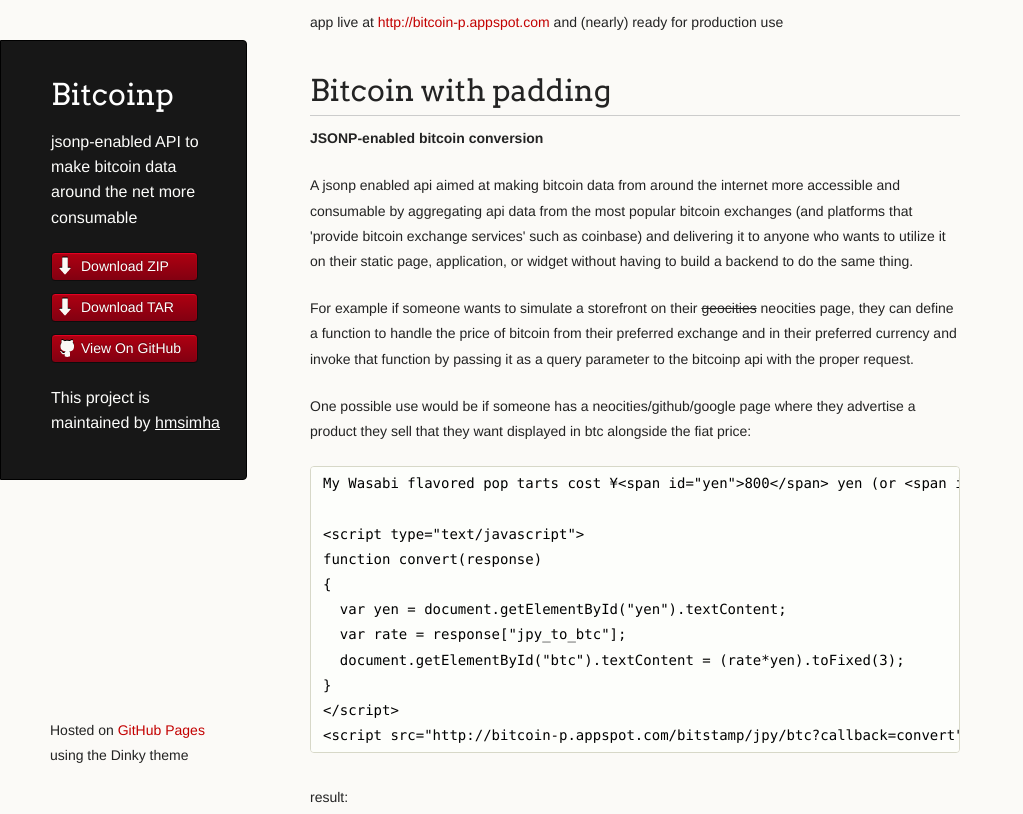
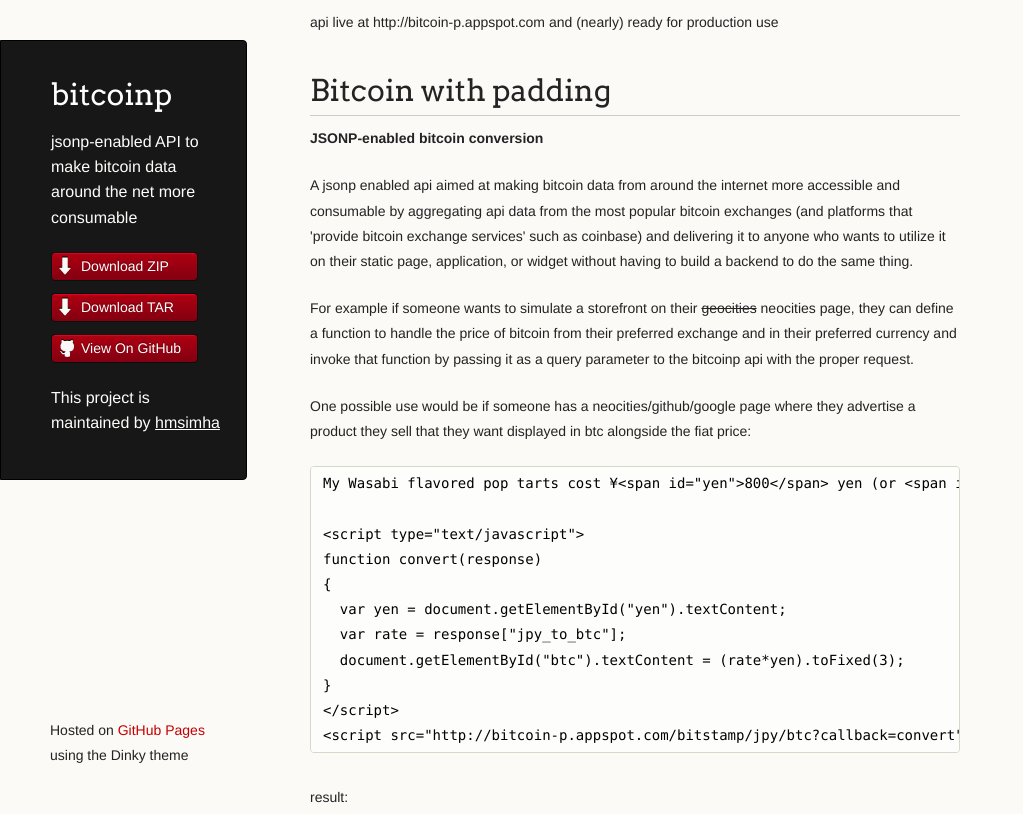
Before and after one commit to hmsimha/bitcoinp, a plain HTML site: page index.html in a window 1280 px wide. Shown: the top 814 px of the page, without its empty margins (0-1023 px from the left). Drawn offline with Linux system fonts and the light colour scheme.

Commit message:
removed anchor to api landing page, which just redirects here

```diff
--- a/index.html
+++ b/index.html
@@ -17,7 +17,7 @@
   <body>
     <div class="wrapper">
       <header>
-        <h1 class="header">Bitcoinp</h1>
+        <h1 class="header">bitcoinp</h1>
         <p class="header">jsonp-enabled API to make bitcoin data around the net more consumable</p>
 
         <ul>
@@ -31,7 +31,7 @@
 
       </header>
       <section>
-        <p>app live at <a href="http://bitcoin-p.appspot.com">http://bitcoin-p.appspot.com</a> and (nearly) ready for production use</p>
+        <p>api live at http://bitcoin-p.appspot.com and (nearly) ready for production use</p>
 
 <h1>
 <a name="bitcoin-with-padding" class="anchor" href="#bitcoin-with-padding"><span class="octicon octicon-link"></span></a>Bitcoin with padding</h1>
```
